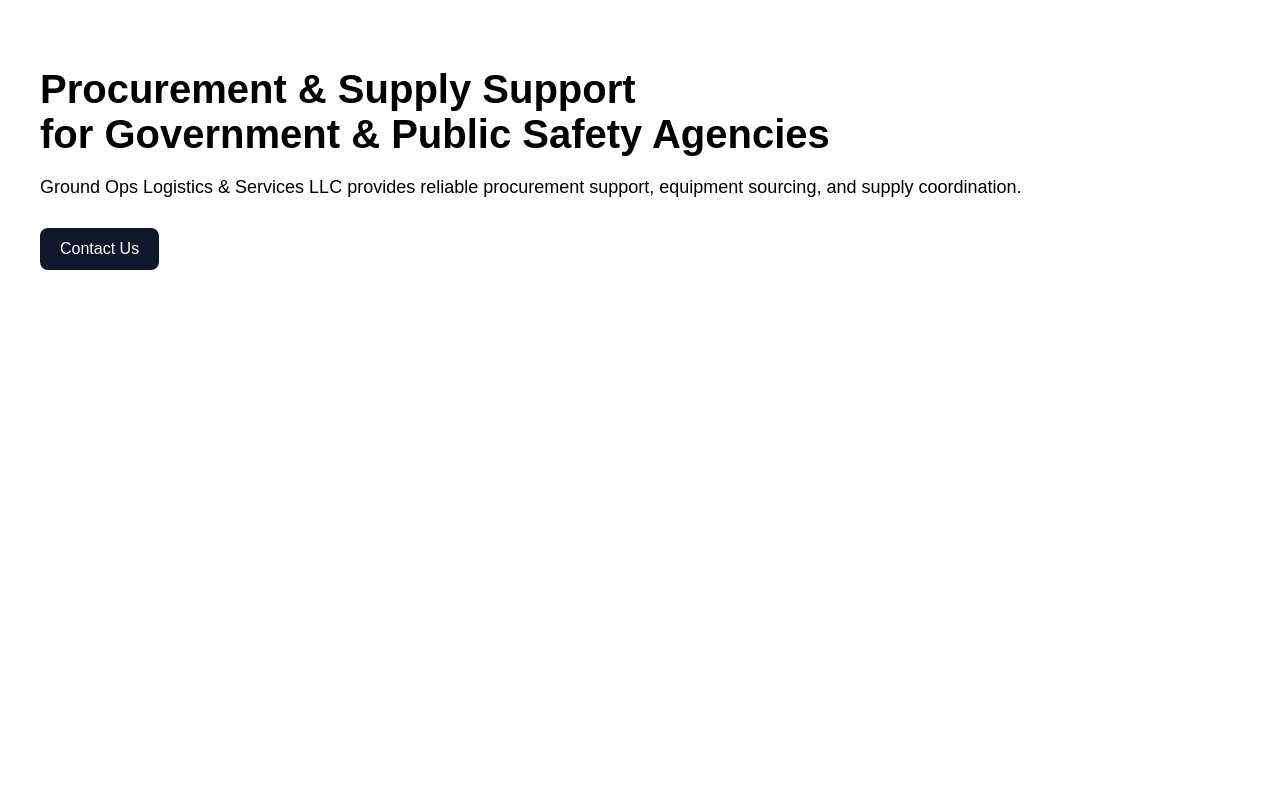
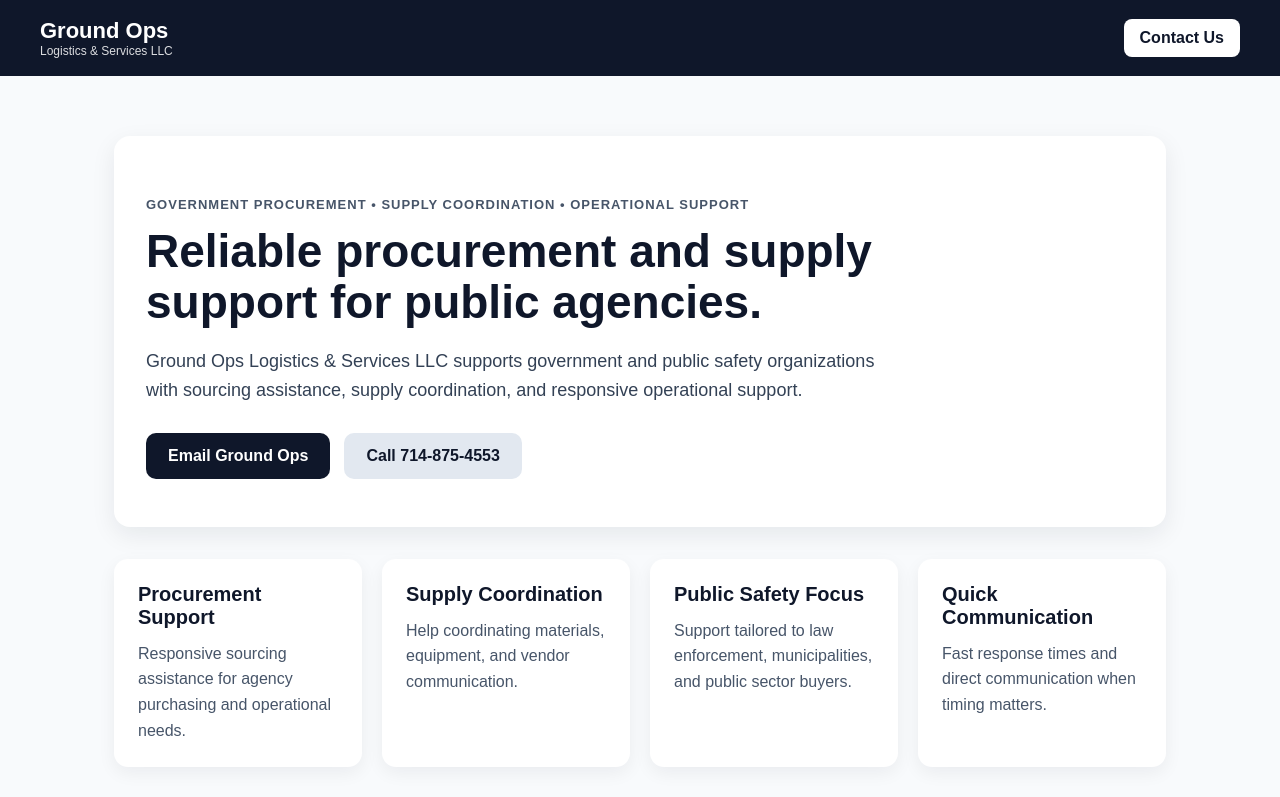
Before and after one commit to milspec714/soldbyallison-groundops-site, a React (Create React App) app: page / in a window 1280 px wide. Shown: the top 797 px of the page. Built offline with nearby package versions, Linux system fonts and the light colour scheme.

Commit message:
Clean reset site

```diff
--- a/src/App.js
+++ b/src/App.js
@@ -2,31 +2,214 @@
 
 export default function App() {
   return (
-    <div style={{ fontFamily: "Arial, sans-serif", padding: "40px" }}>
-      <h1 style={{ fontSize: "40px", marginBottom: "20px" }}>
-        Procurement & Supply Support
-        <br />
-        for Government & Public Safety Agencies
+    <div
+      style={{
+        fontFamily: "Arial, sans-serif",
+        backgroundColor: "#f8fafc",
+        minHeight: "100vh",
+        color: "#0f172a",
+      }}
+    >
+      <header
+        style={{
+          backgroundColor: "#0f172a",
+          color: "white",
+          padding: "18px 40px",
+          display: "flex",
+          justifyContent: "space-between",
+          alignItems: "center",
+          flexWrap: "wrap",
+          gap: "12px",
+        }}
+      >
+        <div>
+          <div style={{ fontSize: "22px", fontWeight: "700" }}>Ground Ops</div>
+          <div style={{ fontSize: "12px", opacity: 0.85 }}>
+            Logistics & Services LLC
+          </div>
+        </div>
+
+        <a
+          href="mailto:armando@groundopsls.com"
+          style={{
+            backgroundColor: "white",
+            color: "#0f172a",
+            padding: "10px 16px",
+            borderRadius: "8px",
+            textDecoration: "none",
+            fontWeight: "600",
+          }}
+        >
+          Contact Us
+        </a>
+      </header>
+
+      <main style={{ maxWidth: "1100px", margin: "0 auto", padding: "60px 24px" }}>
+        <section
+          style={{
+            backgroundColor: "white",
+            borderRadius: "16px",
+            padding: "48px 32px",
+            boxShadow: "0 8px 24px rgba(15, 23, 42, 0.08)",
+            marginBottom: "32px",
+          }}
+        >
+          <p
+            style={{
+              fontSize: "13px",
+              fontWeight: "700",
+              letterSpacing: "1px",
+              textTransform: "uppercase",
+              color: "#475569",
+              marginBottom: "14px",
+            }}
+          >
+            Government Procurement • Supply Coordination • Operational Support
+          </p>
+
+          <h1
+            style={{
+              fontSize: "46px",
+              lineHeight: "1.1",
+              margin: "0 0 20px 0",
+              maxWidth: "800px",
+            }}
+          >
+            Reliable procurement and supply support for public agencies.
           </h1>
 
-      <p style={{ fontSize: "18px", marginBottom: "30px" }}>
-        Ground Ops Logistics & Services LLC provides reliable procurement support,
-        equipment sourcing, and supply coordination.
+          <p
+            style={{
+              fontSize: "18px",
+              lineHeight: "1.6",
+              color: "#334155",
+              maxWidth: "760px",
+              marginBottom: "28px",
+            }}
+          >
+            Ground Ops Logistics & Services LLC supports government and public
+            safety organizations with sourcing assistance, supply coordination,
+            and responsive operational support.
+          </p>
+
+          <div style={{ display: "flex", gap: "14px", flexWrap: "wrap" }}>
+            <a
+              href="mailto:armando@groundopsls.com"
+              style={{
+                display: "inline-block",
+                padding: "14px 22px",
+                backgroundColor: "#0f172a",
+                color: "white",
+                textDecoration: "none",
+                borderRadius: "10px",
+                fontWeight: "600",
+              }}
+            >
+              Email Ground Ops
+            </a>
+
+            <a
+              href="tel:7148754553"
+              style={{
+                display: "inline-block",
+                padding: "14px 22px",
+                backgroundColor: "#e2e8f0",
+                color: "#0f172a",
+                textDecoration: "none",
+                borderRadius: "10px",
+                fontWeight: "600",
+              }}
+            >
+              Call 714-875-4553
+            </a>
+          </div>
+        </section>
+
+        <section
+          style={{
+            display: "grid",
+            gridTemplateColumns: "repeat(auto-fit, minmax(240px, 1fr))",
+            gap: "20px",
+            marginBottom: "32px",
+          }}
+        >
+          {[
+            {
+              title: "Procurement Support",
+              text: "Responsive sourcing assistance for agency purchasing and operational needs.",
+            },
+            {
+              title: "Supply Coordination",
+              text: "Help coordinating materials, equipment, and vendor communication.",
+            },
+            {
+              title: "Public Safety Focus",
+              text: "Support tailored to law enforcement, municipalities, and public sector buyers.",
+            },
+            {
+              title: "Quick Communication",
+              text: "Fast response times and direct communication when timing matters.",
+            },
+          ].map((item) => (
+            <div
+              key={item.title}
+              style={{
+                backgroundColor: "white",
+                borderRadius: "14px",
+                padding: "24px",
+                boxShadow: "0 6px 18px rgba(15, 23, 42, 0.06)",
+              }}
+            >
+              <h3 style={{ marginTop: 0, marginBottom: "12px", fontSize: "20px" }}>
+                {item.title}
+              </h3>
+              <p style={{ margin: 0, color: "#475569", lineHeight: "1.6" }}>
+                {item.text}
+              </p>
+            </div>
+          ))}
+        </section>
+
+        <section
+          style={{
+            backgroundColor: "#0f172a",
+            color: "white",
+            borderRadius: "16px",
+            padding: "36px 32px",
+          }}
+        >
+          <h2 style={{ marginTop: 0, fontSize: "30px", marginBottom: "14px" }}>
+            Ready to talk?
+          </h2>
+          <p
+            style={{
+              marginTop: 0,
+              marginBottom: "20px",
+              color: "#cbd5e1",
+              lineHeight: "1.6",
+              maxWidth: "700px",
+            }}
+          >
+            Contact Ground Ops Logistics & Services LLC to discuss procurement,
+            supply, or operational support needs.
           </p>
 
           <a
             href="mailto:armando@groundopsls.com"
             style={{
               display: "inline-block",
-          padding: "12px 20px",
-          background: "#0f172a",
-          color: "white",
+              padding: "14px 22px",
+              backgroundColor: "white",
+              color: "#0f172a",
               textDecoration: "none",
-          borderRadius: "8px",
+              borderRadius: "10px",
+              fontWeight: "700",
             }}
           >
-        Contact Us
+            armando@groundopsls.com
           </a>
+        </section>
+      </main>
     </div>
   );
 }
```
Lines whose indentation alone changed are shown as unchanged.
